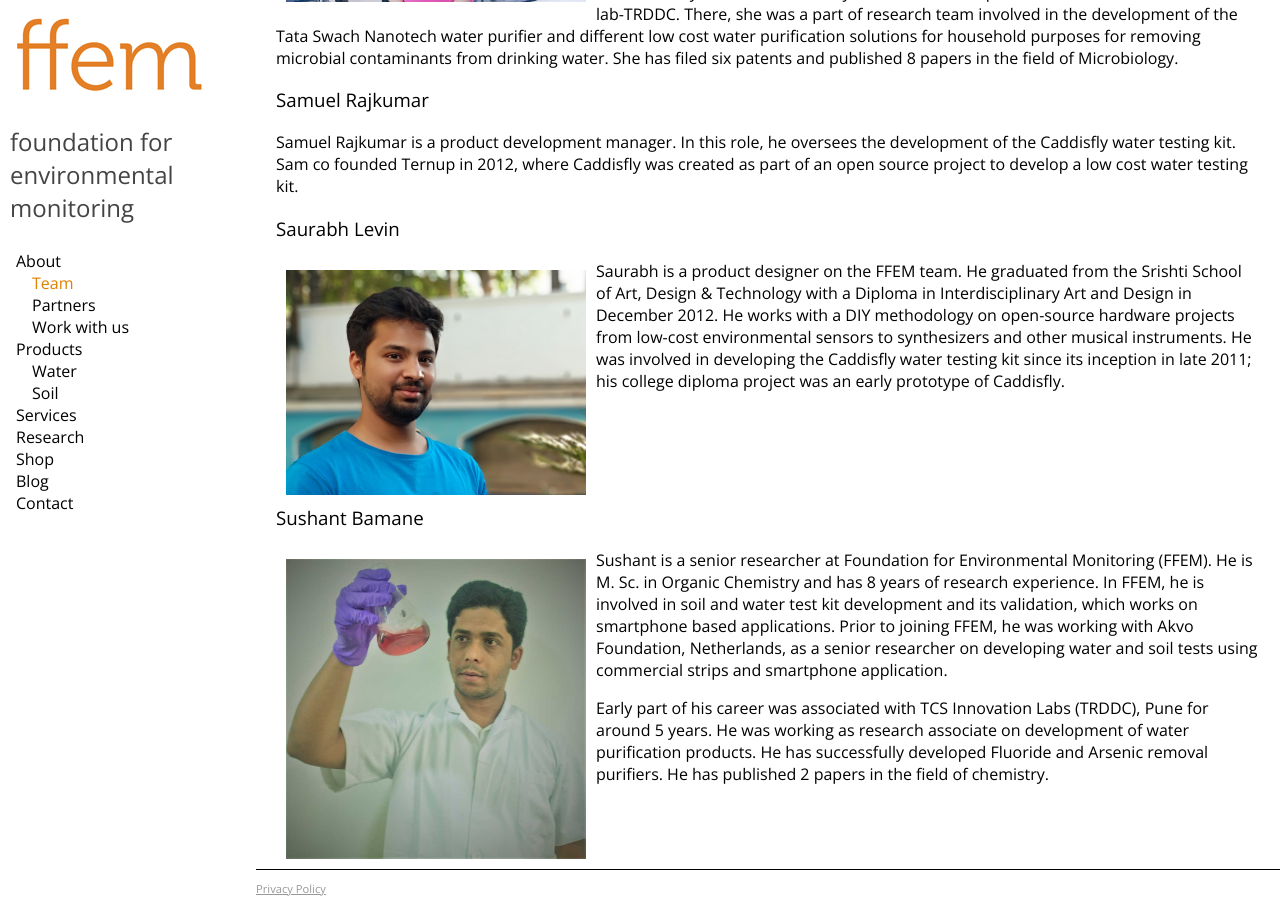
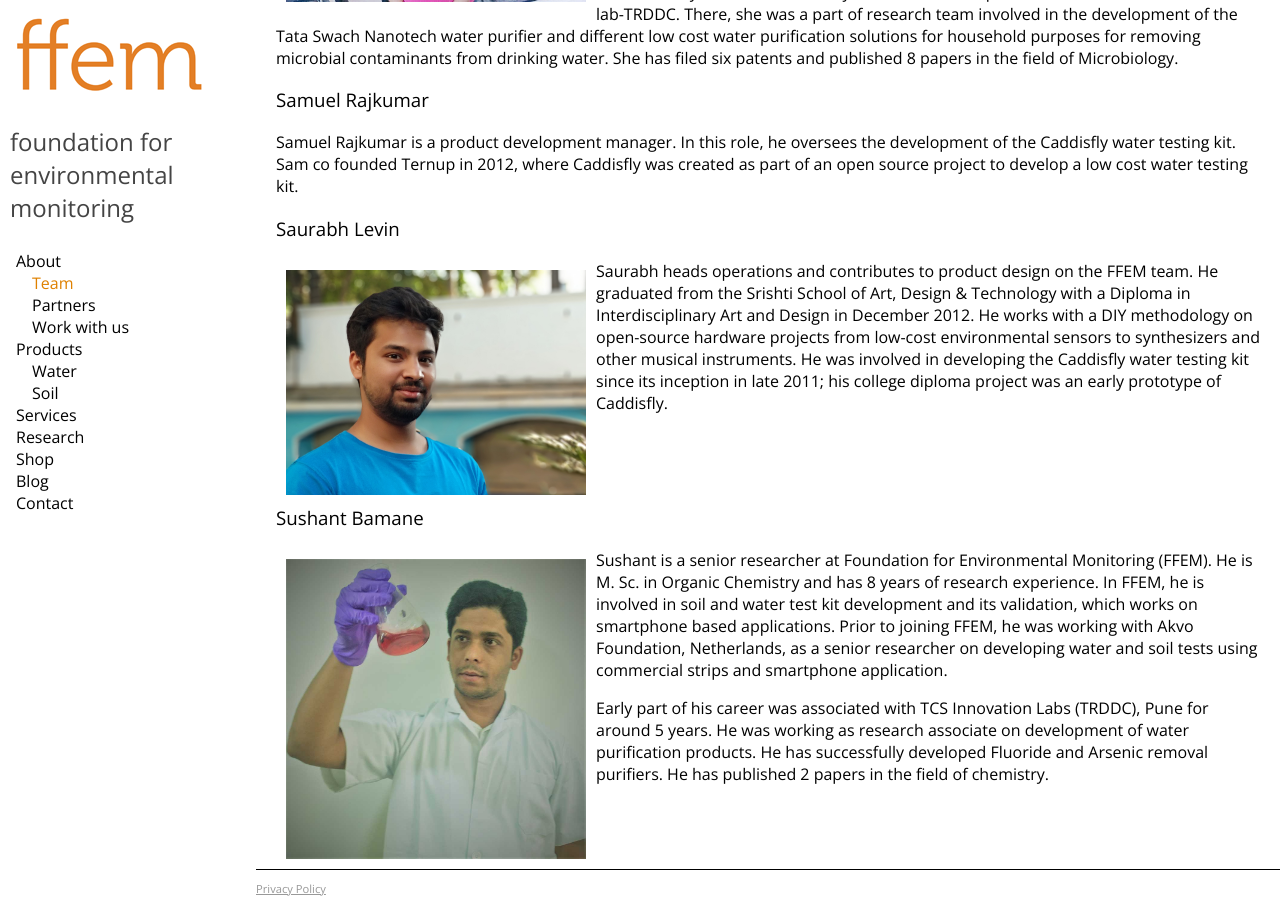
Before and after one commit to adraman/foundation-for-environmental-monitoring.github.io, a Jekyll site: the page built from _pages/team.md, in a window 1280 px wide and 900 px high, scrolled down 803 px. Built offline with Jekyll 4.4.1, drawn with Linux system fonts in a browser that asks for light colours.

Commit message:
Update team.md

```diff
--- a/_pages/team.md
+++ b/_pages/team.md
@@ -23,7 +23,7 @@ The major part of her career is associated with TCS-Innovation lab-TRDDC, Pune w
 Samuel Rajkumar is a product development manager. In this role, he oversees the development of the Caddisfly water testing kit. Sam co founded Ternup in 2012, where Caddisfly was created as part of an open source project to develop a low cost water testing kit.
 
 ### Saurabh Levin
-<img src="{{ site.url }}/assets/images/saurabh.jpg" alt="Saurabh Levin" class="teamImage"> Saurabh is a product designer on the FFEM team. He graduated from the Srishti School of Art, Design & Technology with a Diploma in Interdisciplinary Art and Design in December 2012. He works with a DIY methodology on open-source hardware projects from low-cost environmental sensors to synthesizers and other musical instruments. He was involved in developing the Caddisfly water testing kit since its inception in late 2011; his college diploma project was an early prototype of Caddisfly.
+<img src="{{ site.url }}/assets/images/saurabh.jpg" alt="Saurabh Levin" class="teamImage"> Saurabh heads operations and contributes to product design on the FFEM team. He graduated from the Srishti School of Art, Design & Technology with a Diploma in Interdisciplinary Art and Design in December 2012. He works with a DIY methodology on open-source hardware projects from low-cost environmental sensors to synthesizers and other musical instruments. He was involved in developing the Caddisfly water testing kit since its inception in late 2011; his college diploma project was an early prototype of Caddisfly.
 
 ### Sushant Bamane
 <img src="{{ site.url }}/assets/images/sushant_bamane.jpg" alt="Sushant Bamane" class="teamImage">Sushant is a senior researcher at Foundation for Environmental Monitoring (FFEM). He is M. Sc. in Organic Chemistry and has 8 years of research experience. In FFEM, he is involved in soil and water test kit development and its validation, which works on smartphone based applications. Prior to joining FFEM, he was working with Akvo Foundation, Netherlands, as a senior researcher on developing water and soil tests using commercial strips and smartphone application.
```
